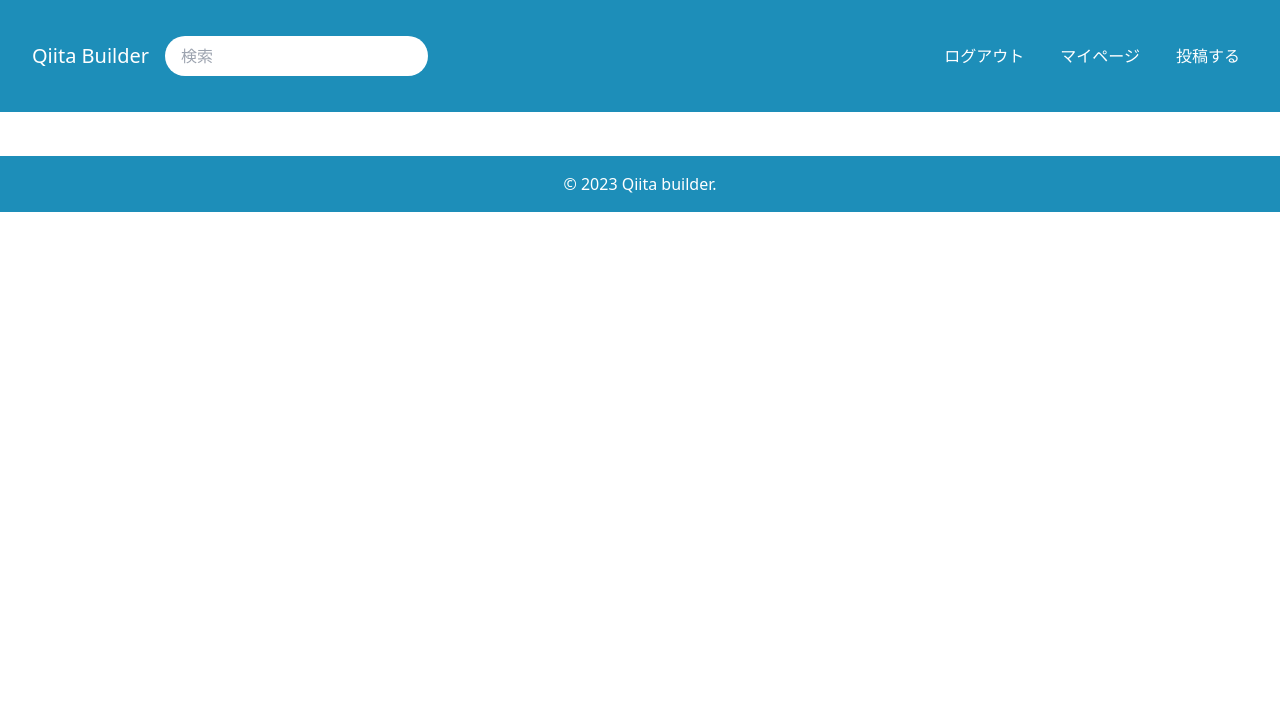
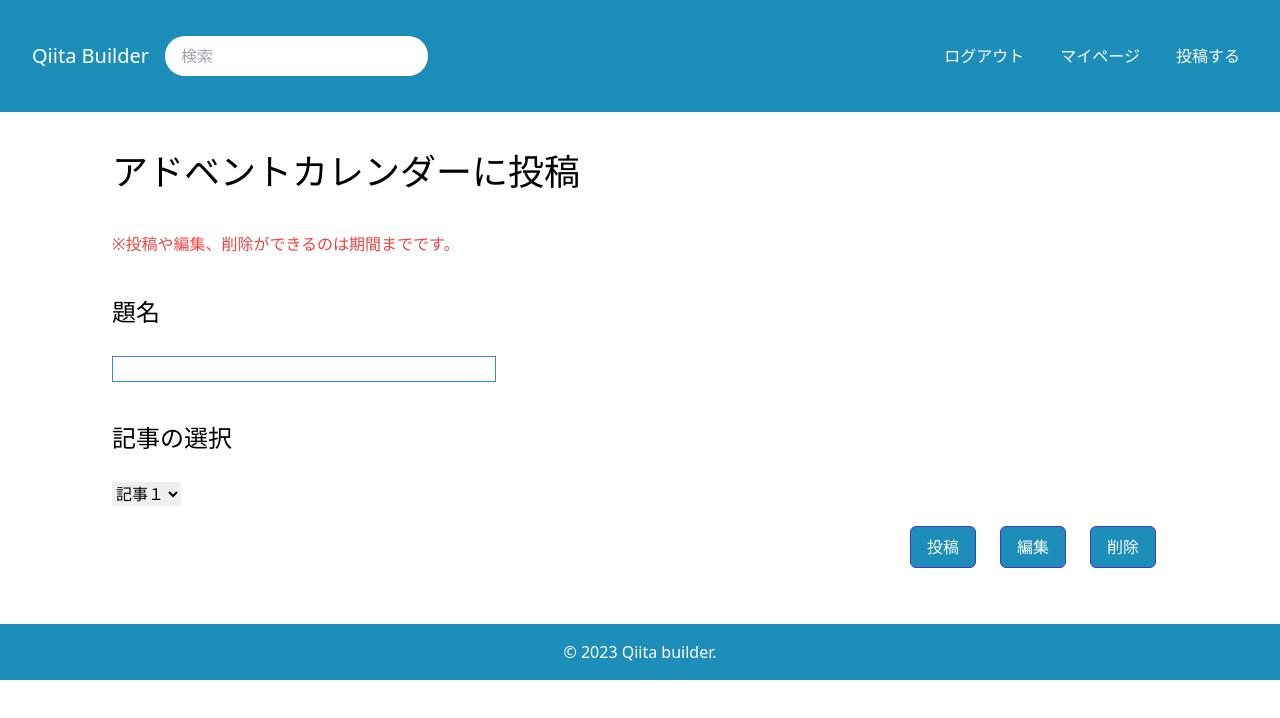
Before and after one commit to KonishiTatsuki/qiita-builder, a Nuxt app: page /postAdvent in a window 1280 px wide. Shown: the top 718 px of the page. Built offline with nearby package versions, Linux system fonts and the light colour scheme.

Commit message:
アドベントカレンダーに投稿画面の側のみ作成

```diff
--- /dev/null
+++ b/pages/postAdvent.vue
@@ -0,0 +1,29 @@
+<template>
+  <div>
+    <h1 class="title">アドベントカレンダーに投稿</h1>
+    <p class="text-red-500">※投稿や編集、削除ができるのは期間までです。</p>
+    <h2 class="subtitle">題名</h2>
+    <input
+      maxlength="30"
+      type="text"
+      name="title"
+      class="border border-blue-500 w-96"
+    />
+    <h2 class="subtitle">記事の選択</h2>
+
+    <div class="mb-2">
+      <select name="" id="">
+        <option value="">記事１</option>
+      </select>
+    </div>
+    <div class="flex justify-end">
+      <button class="btn m-3">投稿</button>
+      <button class="btn m-3">編集</button>
+      <button class="btn m-3">削除</button>
+    </div>
+  </div>
+</template>
+
+<script setup></script>
+
+<style lang="scss" scoped></style>
```
